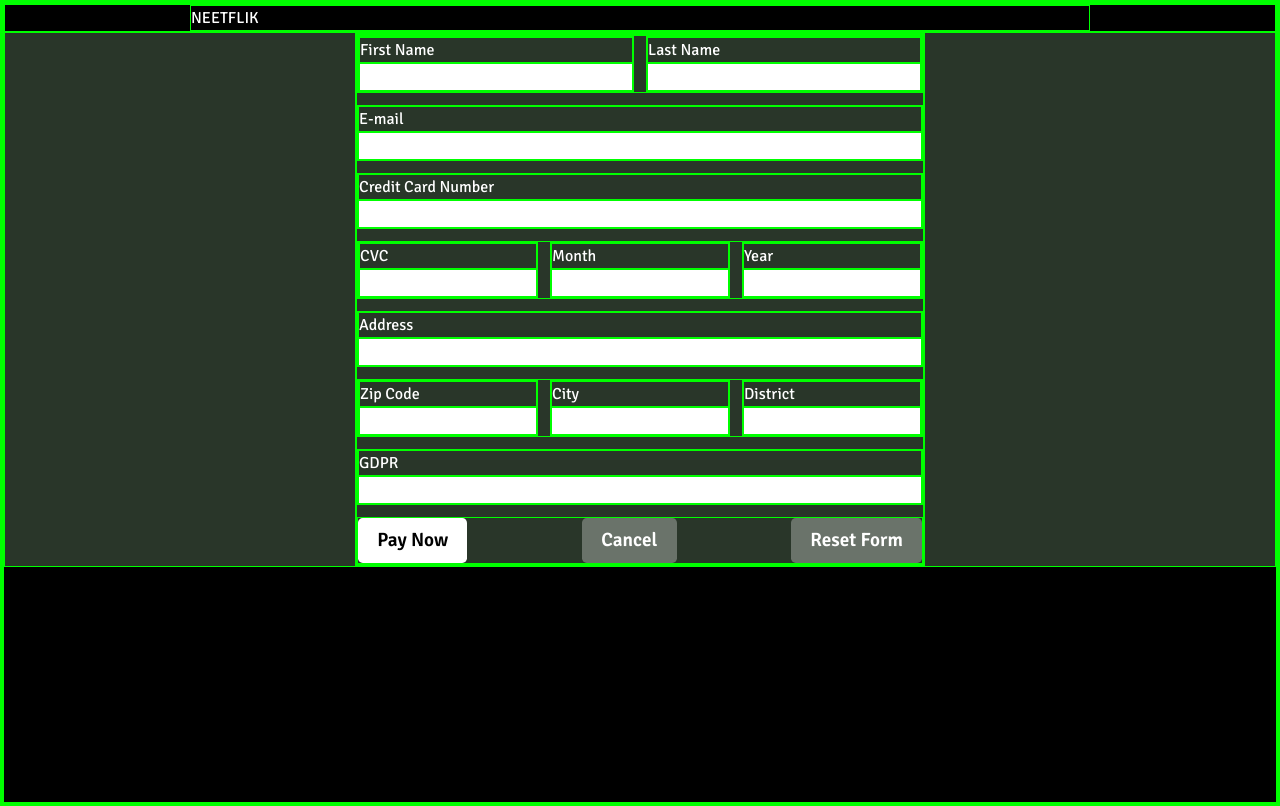
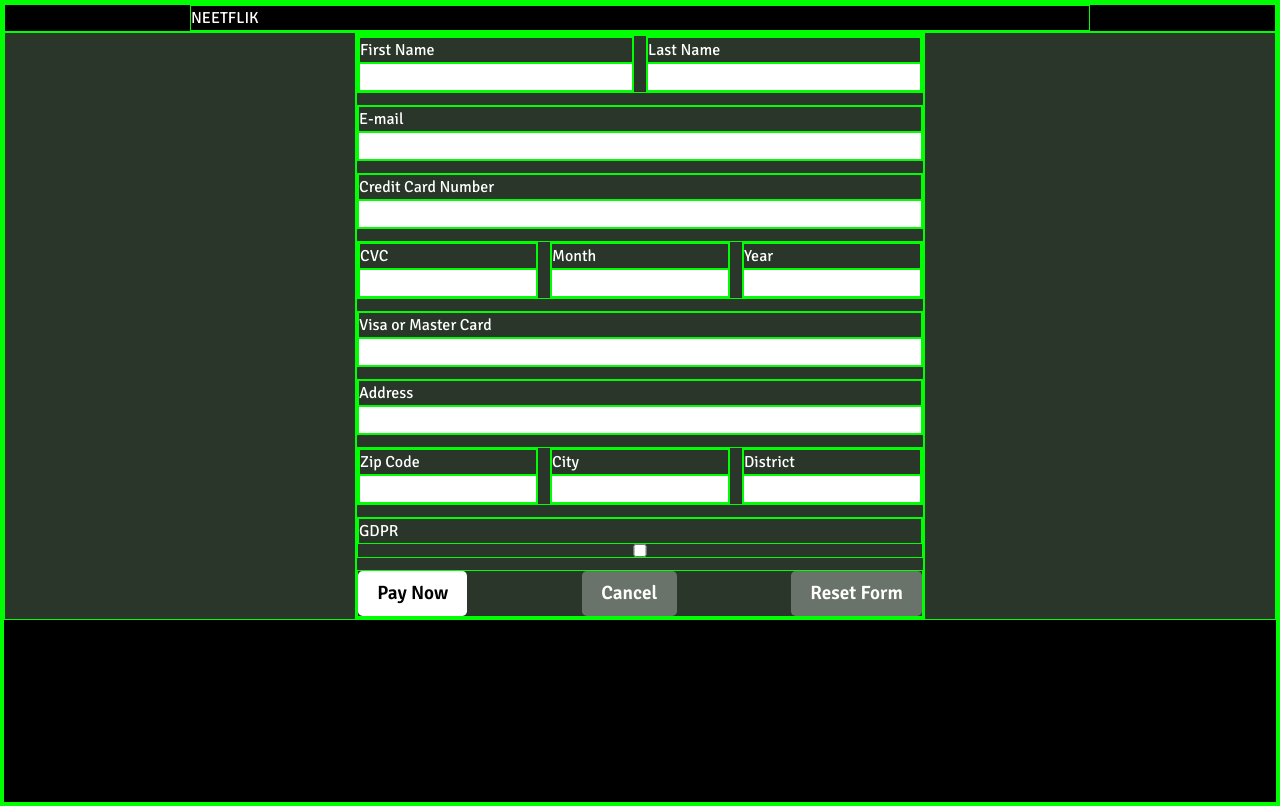
Before and after one commit to gokhanozdemir/witflix-s8-0924, a React (Vite) app: page / in a window 1280 px wide. Built offline with nearby package versions, Linux system fonts and the light colour scheme.

Commit message:
input tiplerini özelleştirir (dropdown ve selectler hariç)

```diff
--- a/src/App.jsx
+++ b/src/App.jsx
@@ -45,7 +45,7 @@ function App() {
             </div>
             <div className="input-group">
               <label htmlFor="email">E-mail</label>
-              <input type="text" name="email" id="email" />
+              <input type="email" name="email" id="email" />
             </div>
             <div className="input-group">
               <label htmlFor="creditcard">Credit Card Number</label>
@@ -53,16 +53,23 @@ function App() {
             </div>
             <div className="flex gap-s"><div className="input-group">
               <label htmlFor="cvc">CVC</label>
-              <input type="text" name="cvc" id="cvc" />
+              <input type="number" name="cvc" id="cvc" />
             </div>
+              {/* TODO: convert to dropdown */}
               <div className="input-group">
                 <label htmlFor="exp_month">Month</label>
                 <input type="text" name="exp_month" id="exp_month" />
               </div>
+              {/* TODO: convert to dropdown */}
               <div className="input-group">
                 <label htmlFor="exp_year">Year</label>
                 <input type="text" name="exp_year" id="exp_year" />
               </div></div>
+            {/* TODO: convert to radio */}
+            <div className="input-group">
+              <label htmlFor="cctype">Visa or Master Card</label>
+              <input type="text" name="cctype" id="cctype" />
+            </div>
             <div className="input-group">
               <label htmlFor="address">Address</label>
               <input type="text" name="address" id="address" />
@@ -72,10 +79,12 @@ function App() {
                 <label htmlFor="zipcode">Zip Code</label>
                 <input type="text" name="zipcode" id="zipcode" />
               </div>
+              {/* TODO: convert to dropdown */}
               <div className="input-group">
                 <label htmlFor="city">City</label>
                 <input type="text" name="city" id="city" />
               </div>
+              {/* TODO: convert to dropdown */}
               <div className="input-group">
                 <label htmlFor="district">District</label>
                 <input type="text" name="district" id="district" />
@@ -83,7 +92,7 @@ function App() {
             </div>
             <div className="input-group">
               <label htmlFor="gdpr">GDPR</label>
-              <input type="text" name="gdpr" id="gdpr" />
+              <input type="checkbox" name="gdpr" id="gdpr" />
             </div>
 
             <div className="flex between ">
```
